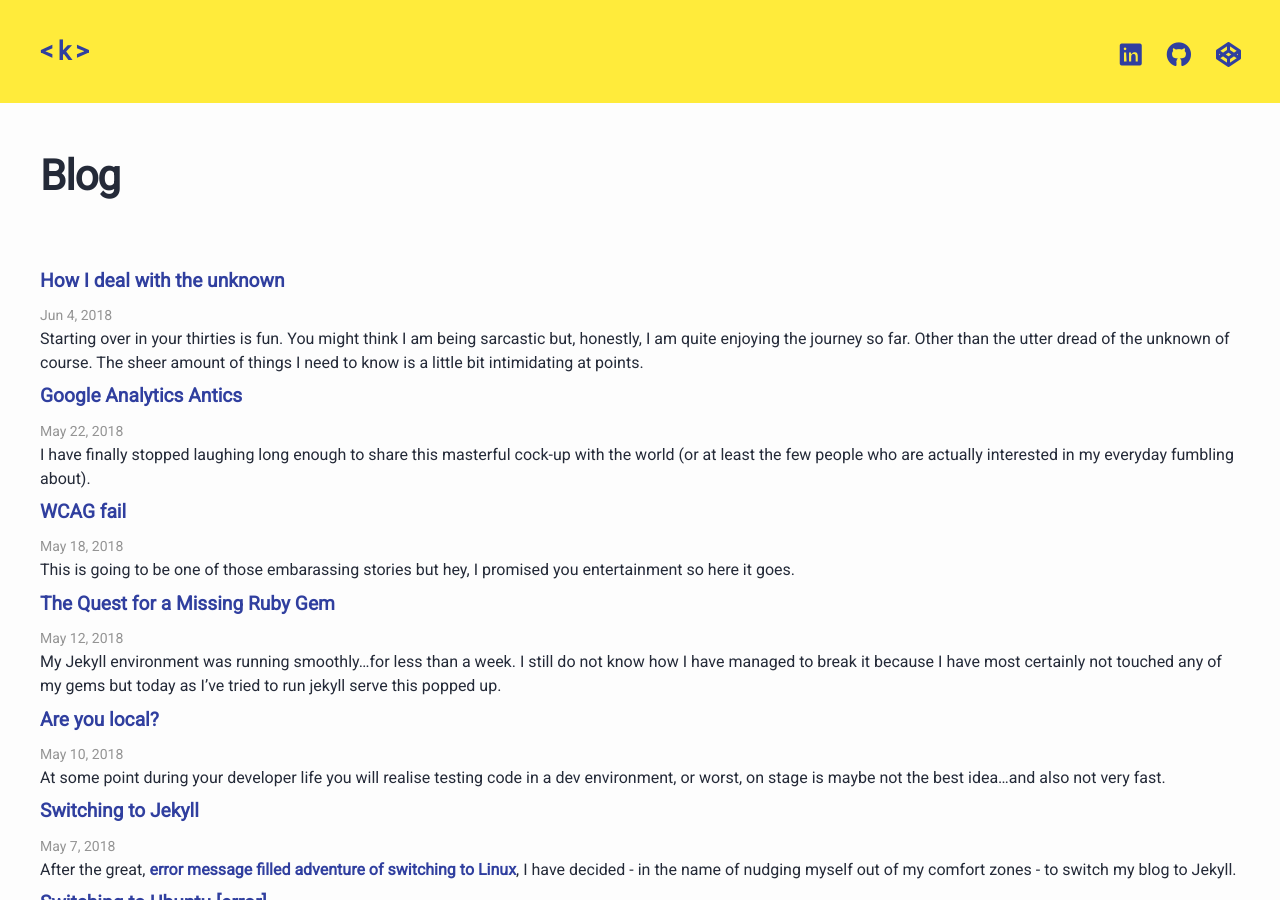
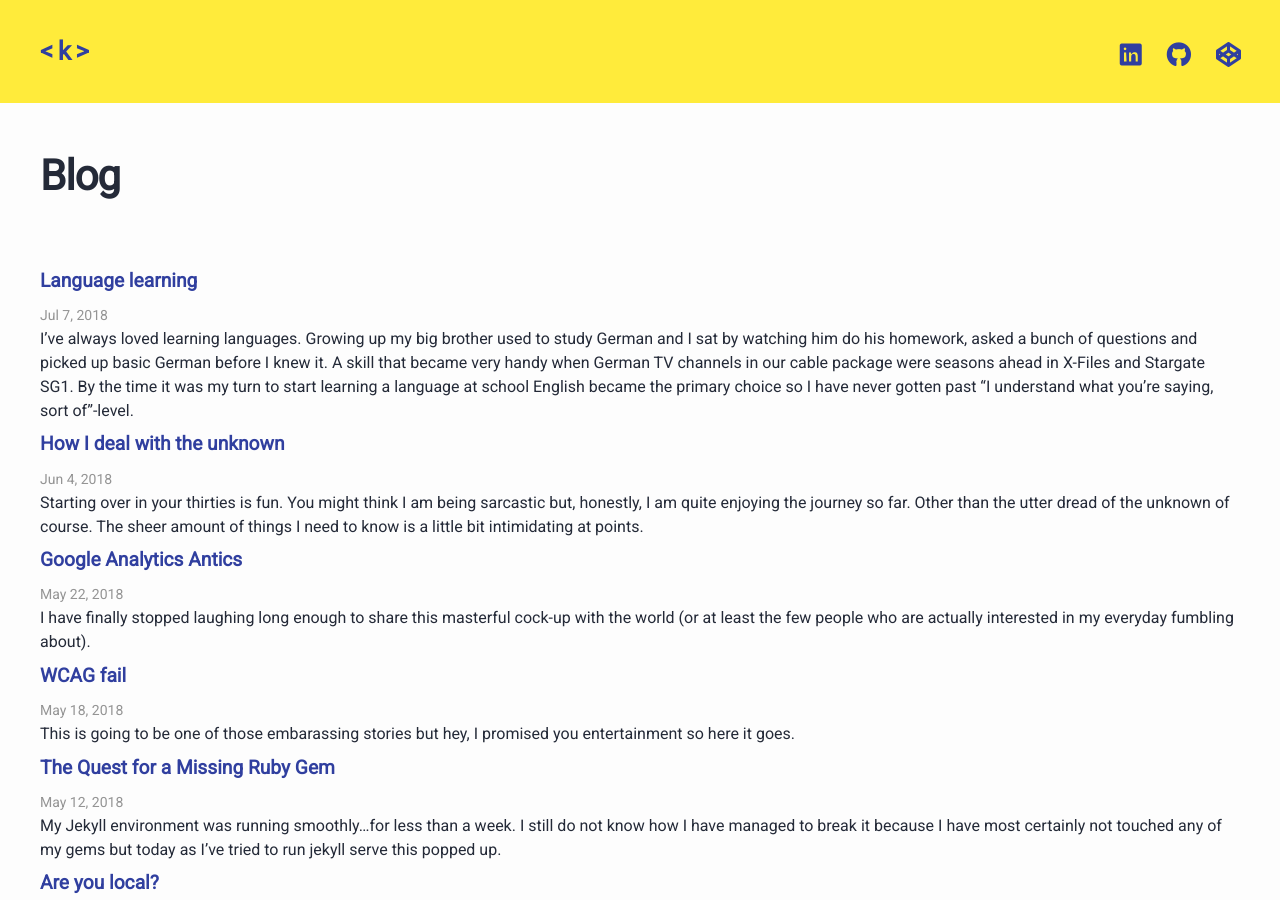
Before and after one commit to krisztin/krisztin.github.io, a Jekyll site: the page built from blog/index.md, in a window 1280 px wide and 900 px high. Built offline with Jekyll 4.4.1, drawn with Linux system fonts in a browser that asks for light colours; nearby versions of some CDN libraries.

Commit message:
new post

```diff
--- /dev/null
+++ b/_posts/2018-07-07-learning-language.md
@@ -0,0 +1,25 @@
+---
+layout: post
+title: Language learning
+date:   2018-07-07 15:15:06 +0100
+tags: [rant, learning]
+---
+
+I’ve always loved learning languages. Growing up my big brother used to study German and I sat by watching him do his homework, asked a bunch of questions and picked up basic German before I knew it. A skill that became very handy when German TV channels in our cable package were seasons ahead in X-Files and Stargate SG1. By the time it was my turn to start learning a language at school English became the primary choice so I have never gotten past "I understand what you're saying, sort of"-level.
+
+Later on I got exposed to Latvian, Russian, Polish, Portuguese and Turkish and lately I have been picking up some Danish (just recently discovered the wonders of Danish television series). Being able to understand so many people is just plain awesome.
+
+## So what does all this have to do with coding?
+Essentially programming is like learning another language, only this one you use to speak to a computer.
+
+Now, there is a stage in language learning when you finally start to get it, if someone speaks to you in it or you read an article for instance you can get the gist of it, you may even understand a fairly complex sentence but then it’s your turn to speak and somehow, despite understanding it, you just cannot construct it yourself.
+
+That is the stage I am at right now with JavaScript. If I look at a chunk of code I can get it. But sit me down and ask me to code it from scratch myself and I am stumped.
+
+## Conclusion
+
+Thankfully, I know it’s just a matter of practice.
+
+Believe it or not, I used to get Ds in English for a while before we got internet at home and I’ve spent the whole summer break reading fanfictions. Next year, straight As.
+
+So, what I was meant to say is: thank god for the internet...and fanfiction writers...even if some of you are bonkers.
```
Also changed, not shown: _posts/2018-06-04-learning-cbt.md (+1 -1 lines).
